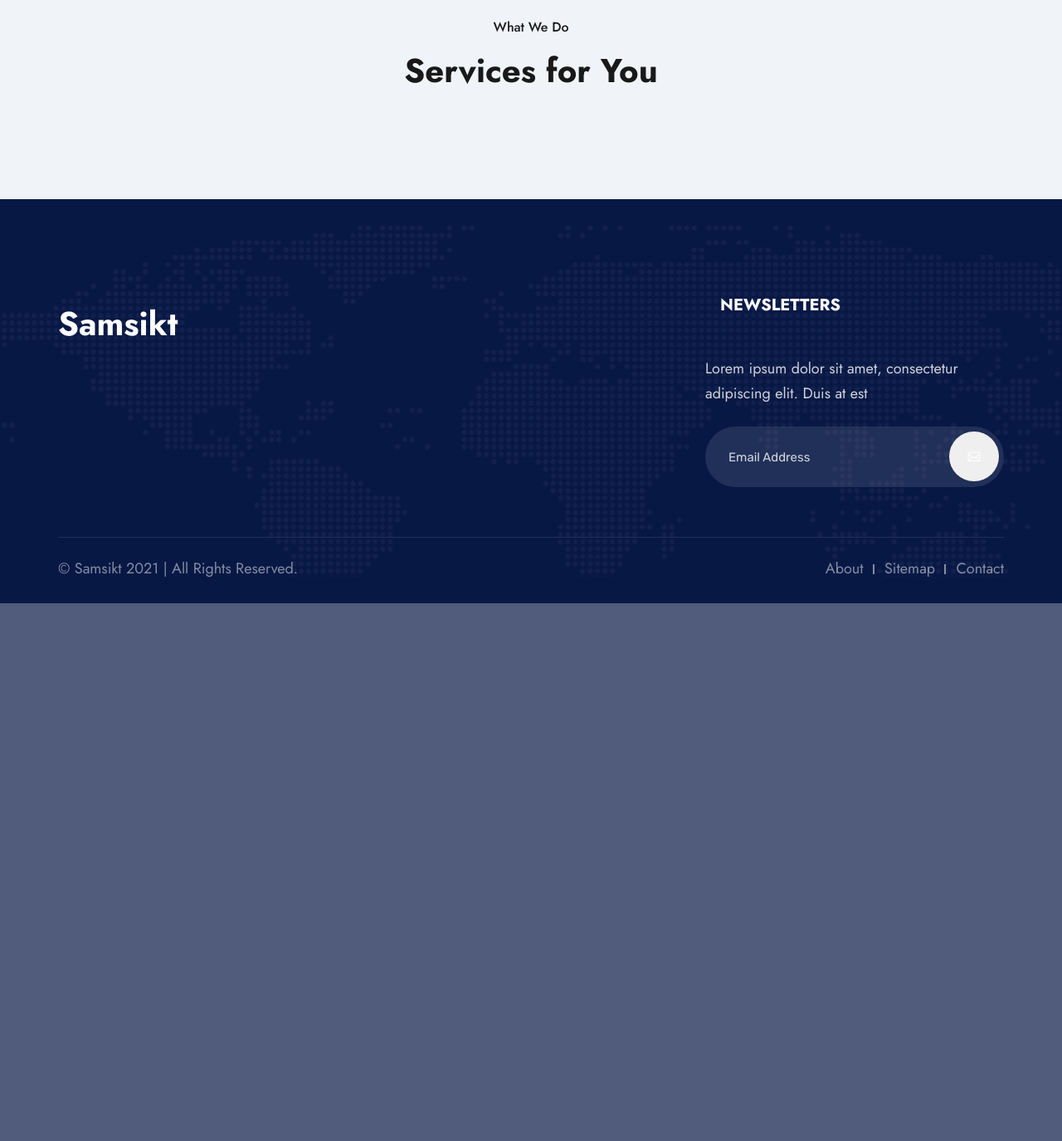
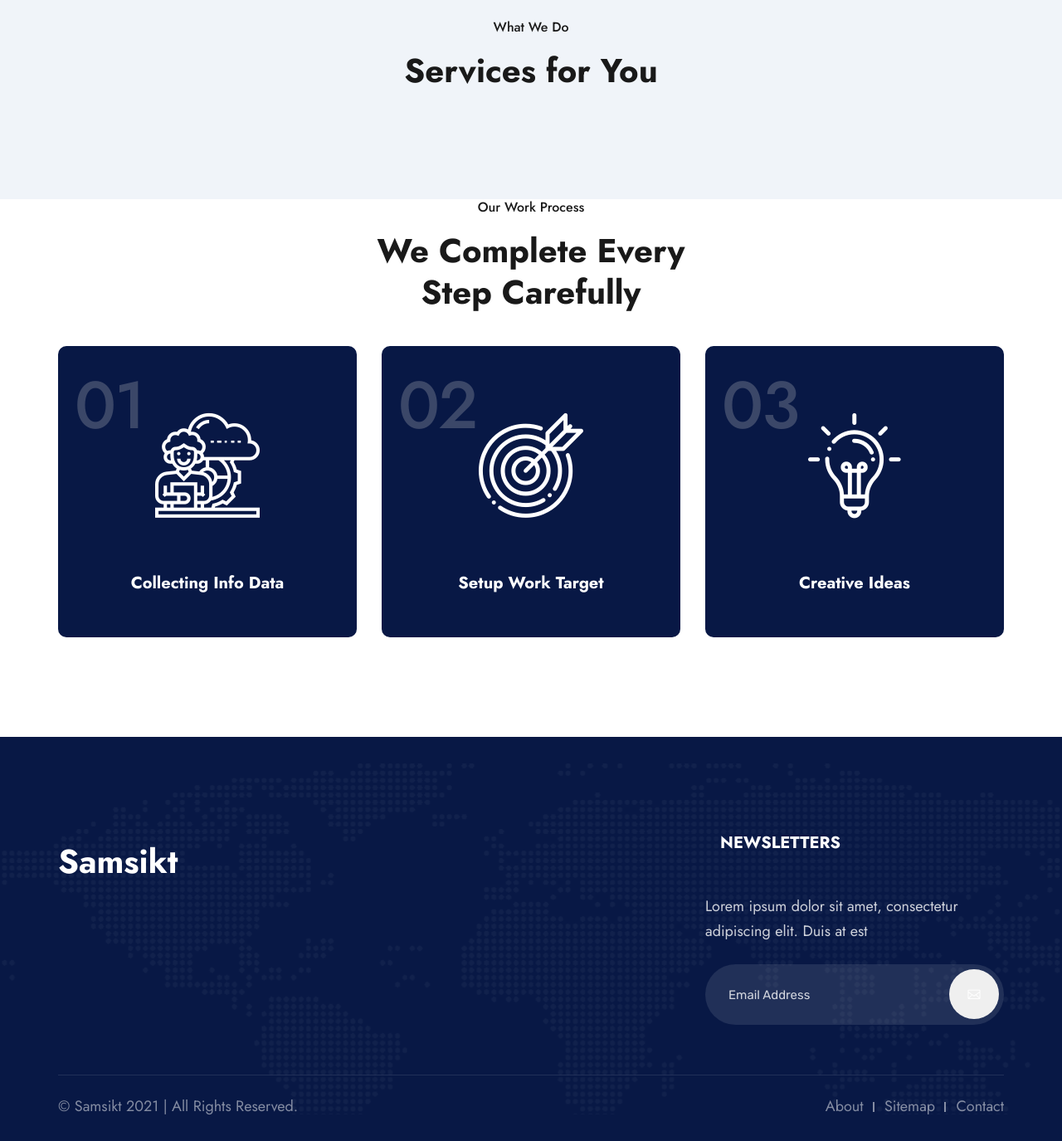
Before and after one commit to tawhidii/www.samsikt.no, a Django app: page / in a window 1280 px wide. Shown: the part 962-2337 px from the top of the page at 83% size. Before the commit the page ends 1689 px from the top, so only its background shows below. Run offline with Django 3.2, Linux system fonts and the light colour scheme; data that the repository does not hold is empty; some web fonts are replaced.

Commit message:
:lipstick: Work process Design added in homepage

```diff
--- a/home/templates/home/home.html
+++ b/home/templates/home/home.html
@@ -56,4 +56,45 @@
             </div>
         </section>
         <!-- Service End -->
+        <!-- Work Process Start -->
+        <section class="work-process">
+            <div class="container">
+                <div class="row">
+                    <div class="col-md-12 text-center">
+                        <h6 class="sub-title text-capitalize">Our Work Process</h6>
+                        <h2 class="sec-title">We Complete Every<br> Step Carefully</h2>
+                    </div>
+                </div>
+                <div class="row">
+                    <div class="col-lg-4 col-md-6">
+                        <div class="icon-box-5 text-center">
+                            <span>01</span>
+                            <div class="ib-icon">
+                                <i class="graptor-data"></i>
+                            </div>
+                            <h5>Collecting Info Data</h5>
+                        </div>
+                    </div>
+                    <div class="col-lg-4 col-md-6">
+                        <div class="icon-box-5 text-center">
+                            <span>02</span>
+                            <div class="ib-icon">
+                                <i class="graptor-target"></i>
+                            </div>
+                            <h5>Setup Work Target</h5>
+                        </div>
+                    </div>
+                    <div class="col-lg-4 col-md-6">
+                        <div class="icon-box-5 text-center">
+                            <span>03</span>
+                            <div class="ib-icon">
+                                <i class="graptor-ideas"></i>
+                            </div>
+                            <h5>Creative Ideas</h5>
+                        </div>
+                    </div>
+                </div>
+            </div>
+        </section>
+        <!-- Work Process End -->
 {% endblock content %}
```
